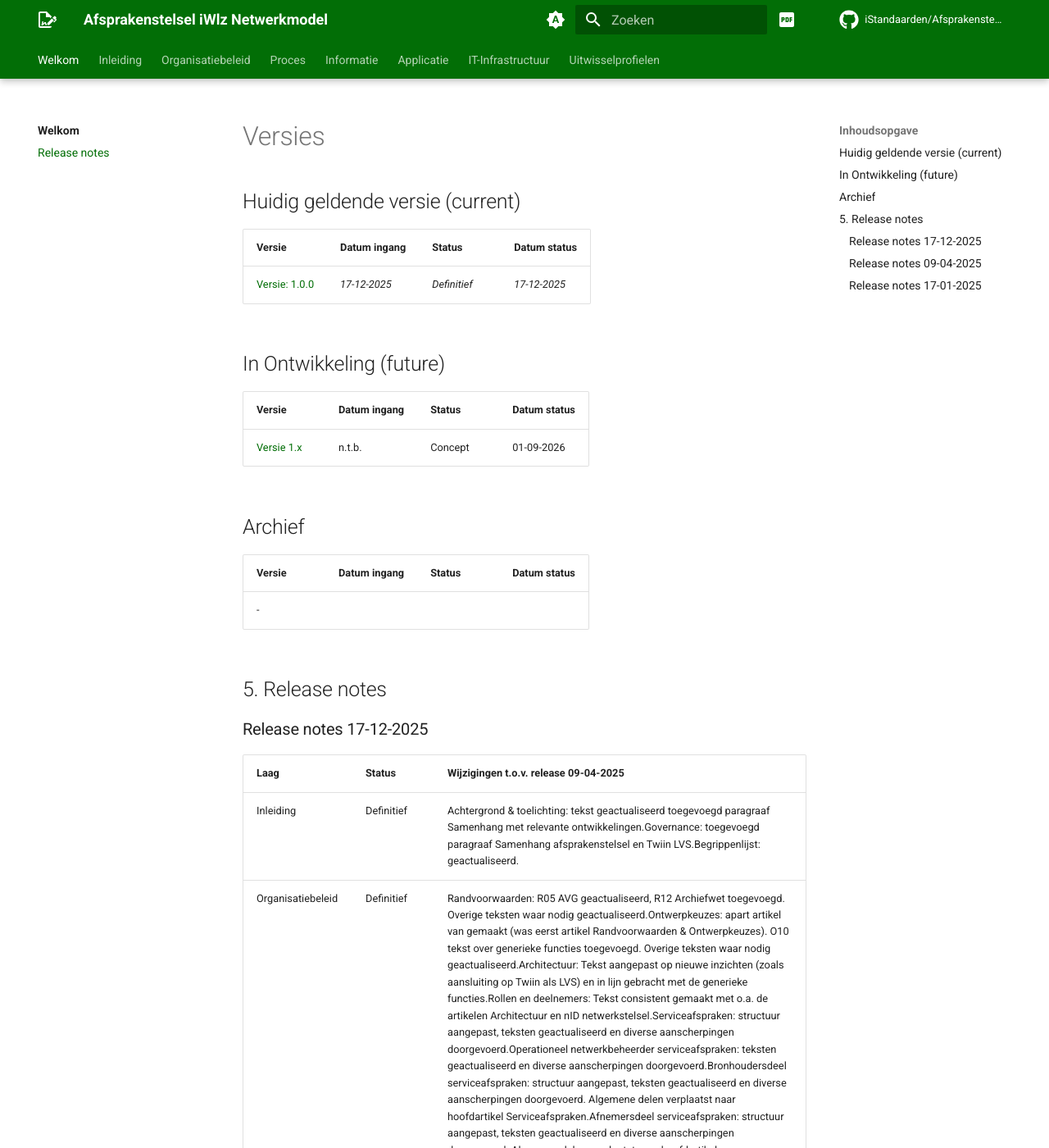
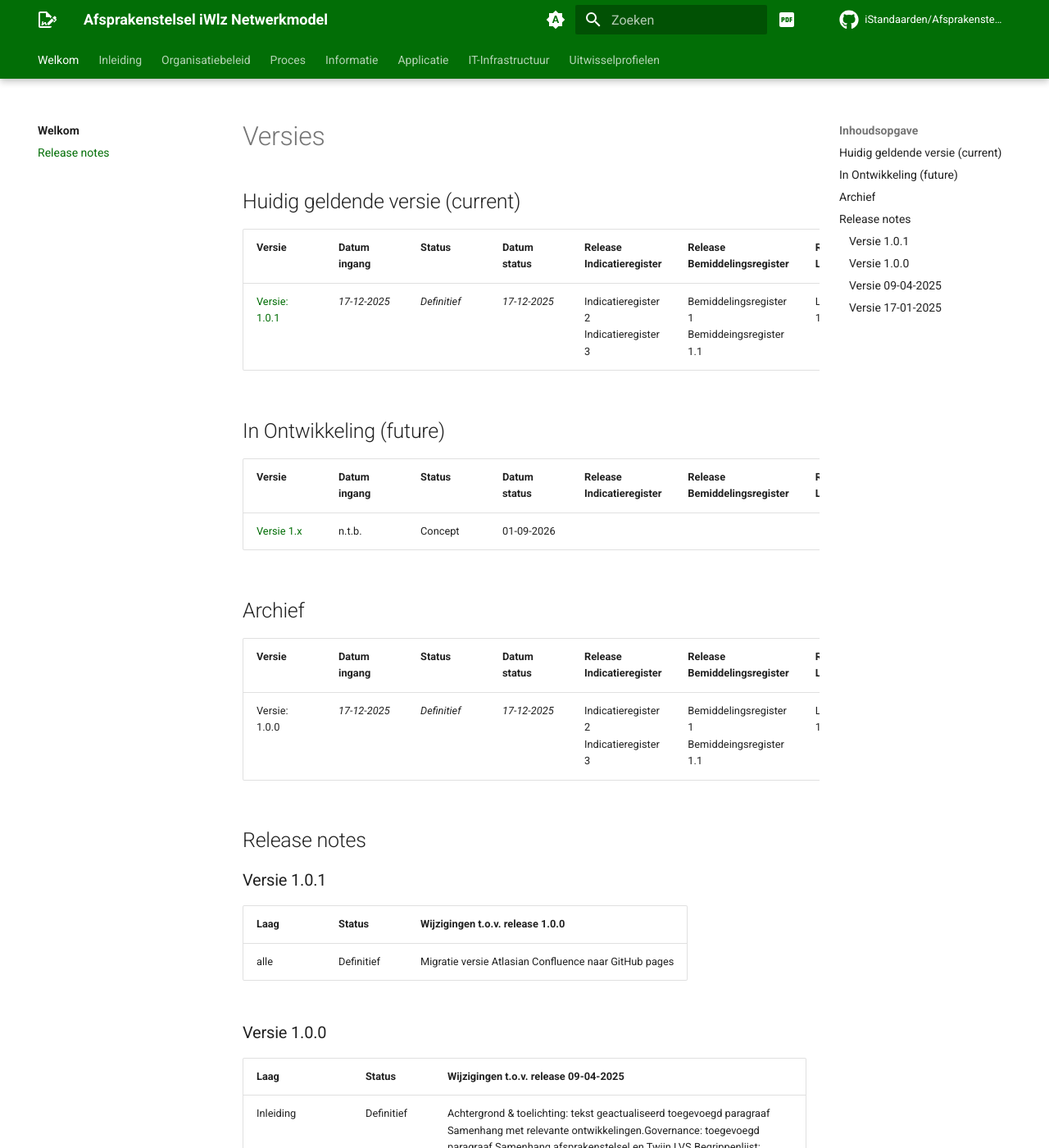
Before and after one commit to iStandaarden/Afsprakenstelsel-iWlz, an MkDocs documentation site: the page built from docs/welkom/release_notes.md, in a window 1280 px wide and 1400 px high. Shown: the whole window at 82% size. Built offline with MkDocs 1.6.1 and Material for MkDocs 9.7.7, drawn with Linux system fonts in a browser that asks for light colours; comment, search, counter and statistics services are not loaded; the version menu is left out; some of the changed text lies outside the part shown.

```diff
--- a/docs/welkom/release_notes.md
+++ b/docs/welkom/release_notes.md
@@ -3,28 +3,35 @@
 
 ## Huidig geldende versie  (current)
 
-| Versie | Datum ingang | Status | Datum status|
-| :-- | :-- | :-- | :-- |
-| [Versie: 1.0.0](https://istandaarden.github.io/Afsprakenstelsel-iWlz/) | *17-12-2025* | *Definitief*  |  *17-12-2025* |
+| Versie | Datum ingang | Status | Datum status| Release Indicatieregister | Release Bemiddelingsregister | Release Leveringregister |
+| :-- | :-- | :-- | :-- | :-- | :-- | :-- |
+| [Versie: 1.0.1](https://istandaarden.github.io/Afsprakenstelsel-iWlz/) | *17-12-2025* | *Definitief*  |  *17-12-2025* | Indicatieregister 2 </BR>Indicatieregister 3  | Bemiddelingsregister 1 </br> Bemiddeingsregister 1.1 | Leveringregister 1 |
 
 ## In Ontwikkeling (future)
 
-| Versie | Datum ingang | Status | Datum status |
-| :-- | :-- | :-- | :-- |
-| [Versie 1.x]() | n.t.b. | Concept | 01-09-2026 |
+| Versie | Datum ingang | Status | Datum status| Release Indicatieregister | Release Bemiddelingsregister | Release Leveringregister |
+| :-- | :-- | :-- | :-- | :-- | :-- | :-- |
+| [Versie 1.x](#) | n.t.b. | Concept | 01-09-2026 |
 
 
 
 ## Archief
-| Versie | Datum ingang | Status | Datum status |
-| :-- | :-- | :-- | :-- |
-| - | | |
+| Versie | Datum ingang | Status | Datum status| Release Indicatieregister | Release Bemiddelingsregister | Release Leveringregister |
+| :-- | :-- | :-- | :-- | :-- | :-- | :-- |
+| Versie: 1.0.0 | *17-12-2025* | *Definitief*  |  *17-12-2025* | Indicatieregister 2 </BR>Indicatieregister 3  | Bemiddelingsregister 1 </br> Bemiddeingsregister 1.1 | Leveringregister 1 |
 
 
-## 5. Release notes
+## Release notes
 
-### Release notes 17-12-2025
+### Versie 1.0.1
 
+
+| Laag | Status | Wijzigingen t.o.v. release 1.0.0 |
+| :-- | :-- | :-- |
+| alle | Definitief | Migratie versie Atlasian Confluence naar GitHub pages |
+
+
+### Versie 1.0.0
 | Laag | Status | Wijzigingen t.o.v. release 09-04-2025 |
 | :-- | :-- | :-- |
 | Inleiding | Definitief | Achtergrond & toelichting: tekst geactualiseerd toegevoegd paragraaf Samenhang met relevante ontwikkelingen.Governance: toegevoegd paragraaf Samenhang afsprakenstelsel en Twiin LVS.Begrippenlijst: geactualiseerd. |
@@ -35,7 +42,7 @@
 | IT-infrastructuur | Definitief | Identificatie & authenticatie: geactualiseerd op basis artikelen Architectuur, Rollen en deelnemers en nID netwerkstelsel.Netwerk: nieuw artikel.Logging: nieuw artikel op basis van RFC0022a - Tracelogging - TraceID en SpanID. |
 | Uitwisselprofielen | Definitief | Uitwisselprofiel Indicatie: qua structuur in lijn gebracht met Uitwisselprofiel Bemiddeling.Uitwisselprofiel Bemiddeling: nieuw artikel. |
 
-### Release notes 09-04-2025
+### Versie 09-04-2025
 
 | Laag | Status | Wijzigingen t.o.v. release 17-01-2025 |
 | :-- | :-- | :-- |
@@ -43,7 +50,7 @@
 | Applicatie | Definitief | Notificeren: Verwijzingen geactualiseerd naar het informatiemodel. |
 | Uitwisselprofielen | Definitief | Uitwisselprofiel Indicatie: Verwijzingen geactualiseerd (van informatiemodel naar GitHub). |
 
-### Release notes 17-01-2025
+### Versie 17-01-2025
 
 | Laag | Status | Wijzigingen t.o.v. release 25-05-2023 |
 | :-- | :-- | :-- |
```
Also changed, not shown: docs/uitwisselprofiel/index.md (+3 -4 lines), docs/uitwisselprofiel/uitwisselprofiel_indicatie.md (+59 -31 lines), docs/uitwisselprofiel/uitwisselprofiel_leveringregister.md (added, +2 -0 lines).
